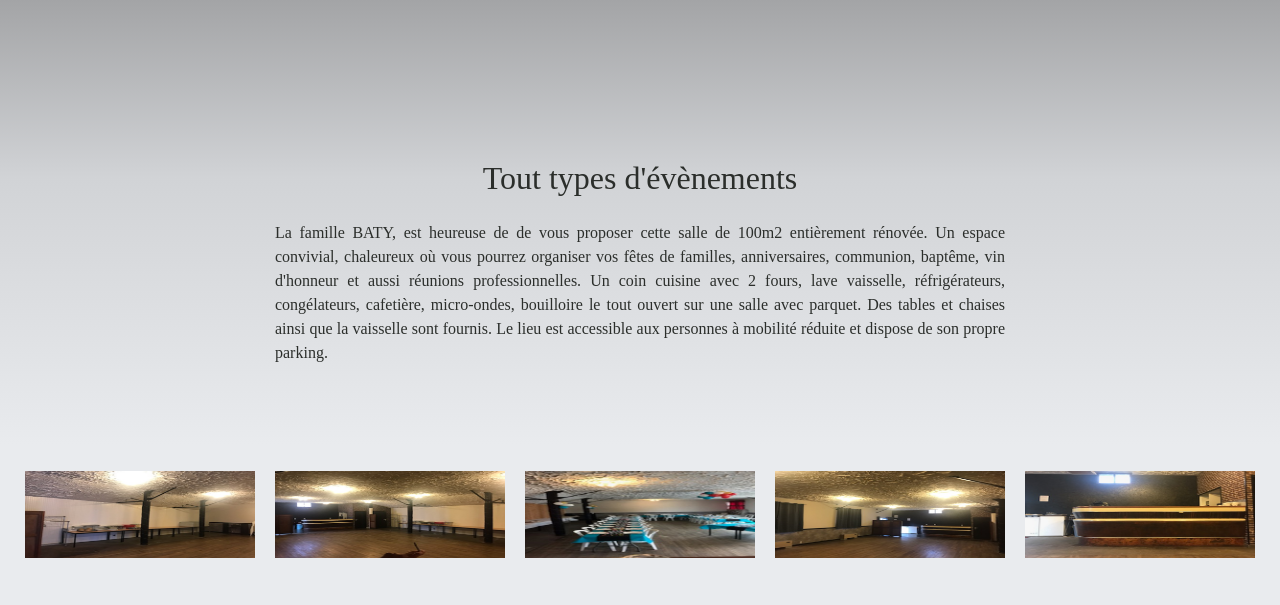
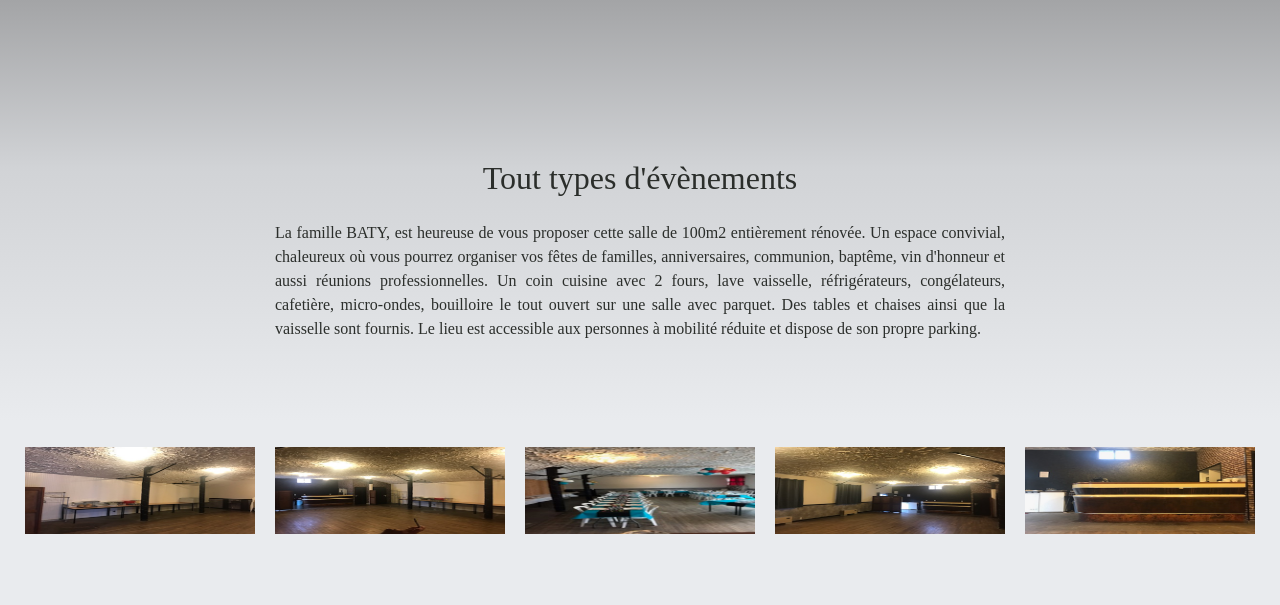
Before and after one commit to seevoid/SalleSaintVincent, a Django app: template landing/templates/index.html in a window 1280 px wide. Shown: the part 801-1406 px from the top of the page. Run offline with Django 3.2, Linux system fonts and the light colour scheme; the template is opened without the code that fills it, so the values that code supplies are empty; some libraries are stand-ins or nearby versions.

Commit message:
makeitbetter

```diff
--- a/landing/templates/index.html
+++ b/landing/templates/index.html
@@ -93,7 +93,7 @@
       <div class="row">
         <div class="col-lg-8 mx-auto">
           <h2 class="mb-4" style="color: #2B2E2B;">Tout types d'évènements</h2>
-          <p style="color: #2B2E2B; text-align: justify;">La famille BATY, est heureuse de de vous proposer cette salle de 100m2 entièrement rénovée. Un espace convivial, chaleureux où vous pourrez organiser vos fêtes de familles, anniversaires, communion, baptême, vin d'honneur et aussi réunions professionnelles.
+          <p style="color: #2B2E2B; text-align: justify;">La famille BATY, est heureuse de vous proposer cette salle de 100m2 entièrement rénovée. Un espace convivial, chaleureux où vous pourrez organiser vos fêtes de familles, anniversaires, communion, baptême, vin d'honneur et aussi réunions professionnelles.
 Un coin cuisine avec 2 fours, lave vaisselle, réfrigérateurs, congélateurs, cafetière, micro-ondes, bouilloire le tout ouvert sur une salle avec  parquet. Des tables et chaises ainsi que la  vaisselle sont fournis. Le lieu est accessible aux personnes à mobilité réduite et dispose de son propre parking.</p>
         </div>
       </div>
```
